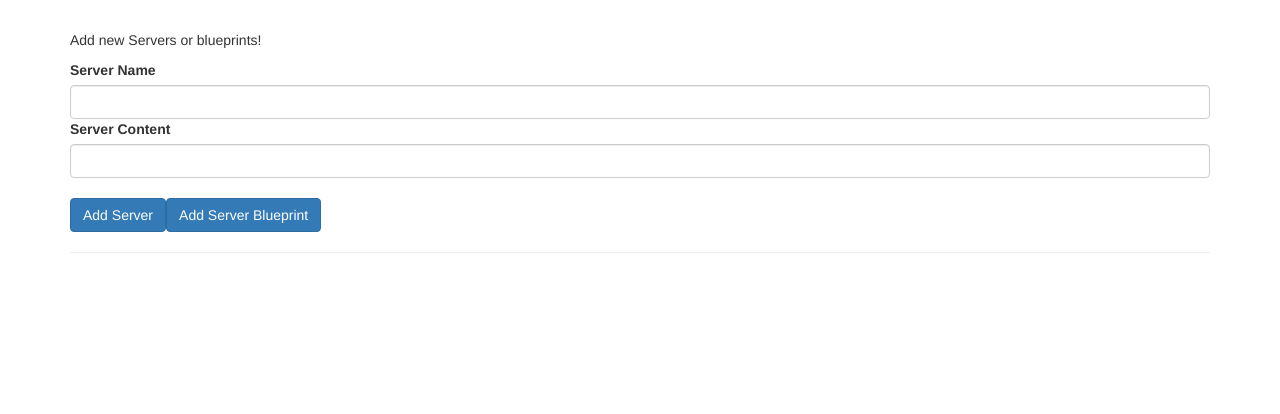
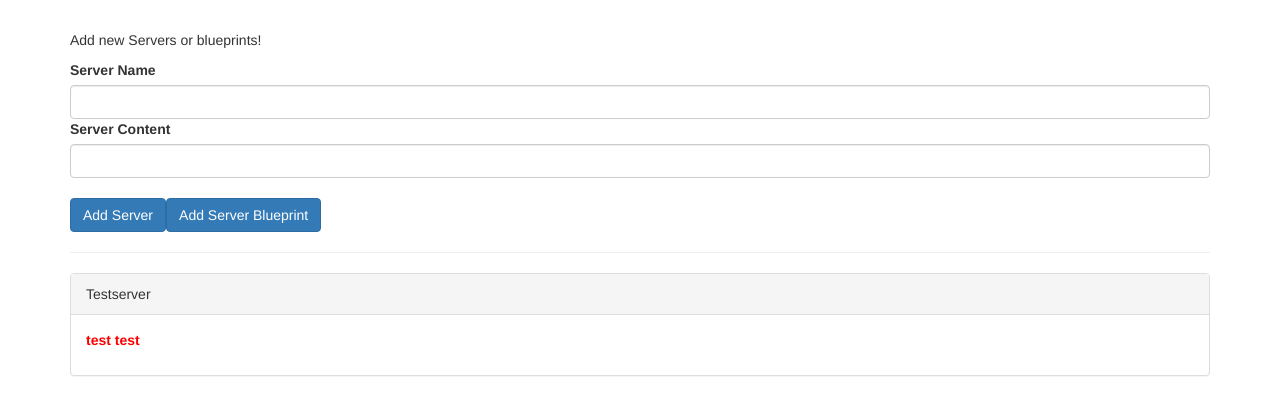
Before and after one commit to aso4/cmp-databinding-start, an Angular app: page / in a window 1280 px wide. Shown: the top 414 px of the page. Built offline with nearby package versions, Linux system fonts and the light colour scheme.

Commit message:
expose element variable for cross-component databinding in server-element component. create data in app component and loop through in app component html

```diff
--- a/src/app/app.component.html
+++ b/src/app/app.component.html
@@ -3,7 +3,9 @@
   <hr>
   <div class="row">
     <div class="col-xs-12">
-      <app-server-element *ngFor="let serverElement of serverElements"></app-server-element>
+      <app-server-element
+        *ngFor="let serverElement of serverElements"
+        [element]="serverElement"></app-server-element>
     </div>
   </div>
 </div>
--- a/src/app/app.component.ts
+++ b/src/app/app.component.ts
@@ -6,7 +6,7 @@ import { Component } from '@angular/core';
   styleUrls: ['./app.component.css']
 })
 export class AppComponent {
-  serverElements = [];
+  serverElements = [{type: 'server', name: 'Testserver', content: 'test test'}];
 
 
 }
--- a/src/app/server-element/server-element.component.ts
+++ b/src/app/server-element/server-element.component.ts
@@ -1,4 +1,4 @@
-import { Component, OnInit } from '@angular/core';
+import { Component, OnInit, Input } from '@angular/core';
 
 @Component({
   selector: 'app-server-element',
@@ -6,6 +6,7 @@ import { Component, OnInit } from '@angular/core';
   styleUrls: ['./server-element.component.css']
 })
 export class ServerElementComponent implements OnInit {
+  @Input() element: {type: string, name: string, content: string}; // decorator that's like a function, needs to be executed
 
   constructor() { }
 
```
